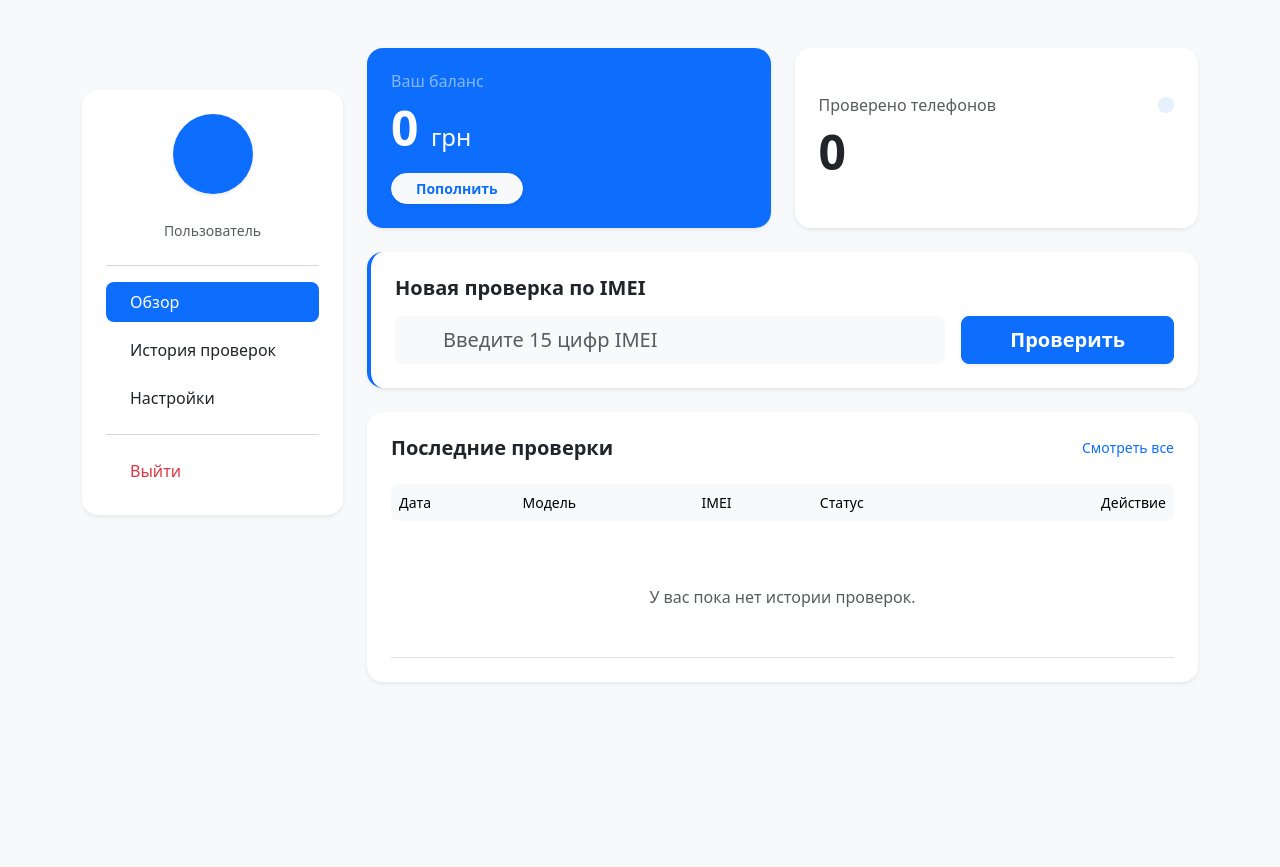
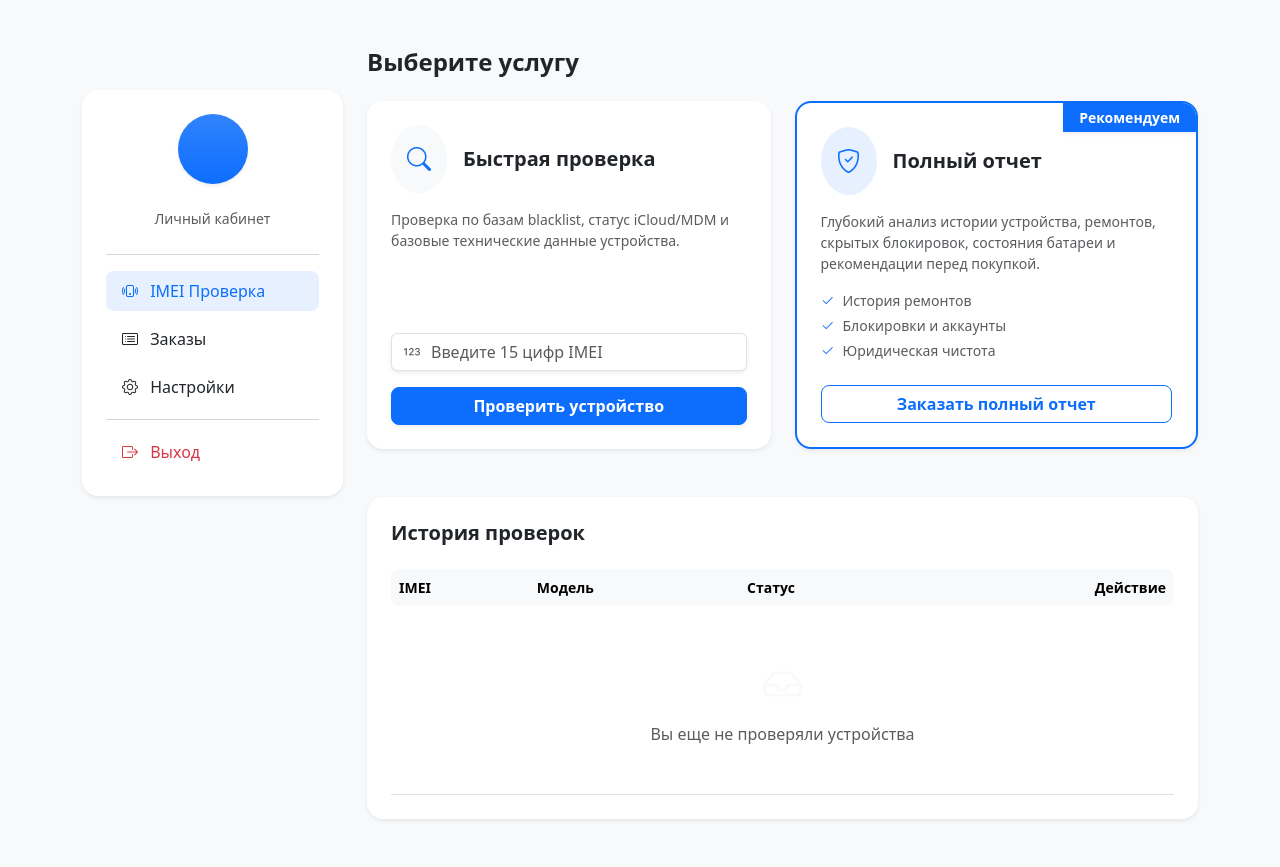
Before and after one commit to Sinfolke/PhoneCheckWebSite, a FastAPI app: template templates/dashboard.html in a window 1280 px wide. Before the commit the page ends 683 px from the top, so only its background shows below. Run offline with FastAPI, Linux system fonts and the light colour scheme; the template is opened without the code that fills it, so the values that code supplies are empty; parts of the project's set-up code (start-up, migrations or seed data) failed here and were passed over.

Commit message:
Better dashboard + full check page

```diff
--- a/main.py
+++ b/main.py
@@ -62,4 +62,10 @@ async def account_page(
         "request": request,
         "user": user
     })
+@app.get("/order/full-check")
+async def full_check_page(request: Request, user = Depends(hashing.user_by_jwt_token)):
+    return templates.TemplateResponse("full_check.html", {
+        "request": request,
+        "user": user
+    })
 app.include_router(routers.account.router)
--- a/models/account.py
+++ b/models/account.py
@@ -6,4 +6,5 @@ class User(Base):
 
     id = Column(Integer, primary_key=True, index=True)
     email = Column(String, unique=True, index=True, nullable=False)
+    name = Column(String, nullable=False)
     hashed_password = Column(String, nullable=False)
--- a/schemas/account.py
+++ b/schemas/account.py
@@ -2,6 +2,7 @@ from pydantic import BaseModel, EmailStr, ConfigDict
 
 class UserCreate(BaseModel):
     email: EmailStr
+    name: str
     password: str
 
 class UserResponse(BaseModel):
--- a/services/account.py
+++ b/services/account.py
@@ -24,7 +24,7 @@ async def register(us: UserCreate, db: AsyncSession):
     hashed_pwd = hashing.hash_password(us.password)
 
     # 3. Создаем объект пользователя (пароль в чистом виде забываем!)
-    new_user = User(email=us.email, hashed_password=hashed_pwd)
+    new_user = User(name=us.name, email=us.email, hashed_password=hashed_pwd)
 
     # 4. Сохраняем в базу данных
     db.add(new_user)
--- a/static/static.js
+++ b/static/static.js
@@ -7,3 +7,58 @@ document.addEventListener("DOMContentLoaded", function() {
         });
     }
 });
+document.addEventListener("DOMContentLoaded", function() {
+
+    const mapContainer = document.getElementById('map');
+
+    if (mapContainer) {
+        const poltavaCenter = [49.5895, 34.5513];
+        const map = L.map('map').setView(poltavaCenter, 13);
+
+        L.tileLayer('https://{s}.tile.openstreetmap.org/{z}/{x}/{y}.png', {
+            attribution: '&copy; OpenStreetMap contributors'
+        }).addTo(map);
+
+        const marker = L.marker(poltavaCenter, { draggable: true }).addTo(map);
+
+        function updateCoordinates(lat, lng) {
+            document.getElementById('lat').value = lat;
+            document.getElementById('lng').value = lng;
+        }
+
+        // Обновляем координаты, если маркер перетащили руками
+        marker.on('dragend', function(e) {
+            const position = marker.getLatLng();
+            updateCoordinates(position.lat, position.lng);
+        });
+
+        // Обновляем координаты и переносим маркер, если просто кликнули по карте
+        map.on('click', function(e) {
+            marker.setLatLng(e.latlng);
+            updateCoordinates(e.latlng.lat, e.latlng.lng);
+        });
+
+        // === НОВЫЙ КОД: ПОИСК ПО АДРЕСУ ===
+        // Проверяем, загрузился ли плагин поиска
+        if (L.Control.Geocoder) {
+            L.Control.geocoder({
+                defaultMarkGeocode: false, // Отключаем стандартный маркер плагина
+                placeholder: "Поиск адреса (например: Полтава, Центр)..." // Текст в строке поиска
+            })
+            .on('markgeocode', function(e) {
+                const center = e.geocode.center; // Получаем координаты найденного места
+                const bbox = e.geocode.bbox;     // Получаем границы места для масштабирования
+
+                // 1. Приближаем карту к найденному адресу
+                map.fitBounds(bbox);
+
+                // 2. Переносим наш синий маркер на этот адрес
+                marker.setLatLng(center);
+
+                // 3. Записываем новые координаты в скрытые input'ы формы
+                updateCoordinates(center.lat, center.lng);
+            })
+            .addTo(map); // Добавляем кнопку поиска на карту
+        }
+    }
+});
--- a/templates/base.html
+++ b/templates/base.html
@@ -4,18 +4,23 @@
     <meta charset="UTF-8">
     <meta name="viewport" content="width=device-width, initial-scale=1.0">
     <title>PhoneCheck</title>
-    <!-- Bootstrap CSS -->
+
     <link href="https://cdn.jsdelivr.net/npm/bootstrap@5.3.2/dist/css/bootstrap.min.css" rel="stylesheet">
-    <!-- Свой CSS -->
-    <link rel="stylesheet" href="/static/static.css">
+    <link rel="stylesheet" href="https://cdn.jsdelivr.net/npm/bootstrap-icons@1.11.3/font/bootstrap-icons.min.css">
+
+    <link rel="stylesheet" href="{{ url_for('static', path='static.css') }}">
+
+    {% block extra_head %}{% endblock %}
 </head>
 <body>
 
     {% block content %}{% endblock %}
 
-    <!-- Bootstrap JS и Popper -->
     <script src="https://cdn.jsdelivr.net/npm/bootstrap@5.3.2/dist/js/bootstrap.bundle.min.js"></script>
-    <!-- Свой JS -->
-    <script src="/static/static.js"></script>
+
+    {% block extra_scripts %}{% endblock %}
+
+    <script src="{{ url_for('static', path='static.js') }}"></script>
+
 </body>
 </html>
--- a/templates/dashboard.html
+++ b/templates/dashboard.html
@@ -3,36 +3,36 @@
 {% block content %}
 <div class="bg-light min-vh-100 py-5">
   <div class="container">
-    <div class="row">
+    <div class="row g-4"> <div class="col-lg-3">
+        <div class="card border-0 shadow-sm rounded-4 sticky-top" style="top: 90px;">
+          <div class="card-body p-4">
 
-      <div class="col-lg-3 mb-4 mb-lg-0">
-        <div class="card border-0 shadow-sm rounded-4 sticky-top" style="top: 90px;">
-          <div class="card-body text-center p-4">
-
-            <div class="bg-primary text-white rounded-circle d-inline-flex align-items-center justify-content-center mb-3 shadow-sm" style="width: 80px; height: 80px; font-size: 2.5rem; fw-bold">
-              {{ user.email[:1] | upper }}
+            <div class="text-center mb-4">
+              <div class="bg-primary bg-gradient text-white rounded-circle d-inline-flex align-items-center justify-content-center mb-3 shadow-sm"
+                   style="width: 70px; height: 70px; font-size: 2rem;">
+                {{ user.email[:1] | upper }}
+              </div>
+              <h6 class="fw-bold text-dark mb-0">{{ user.email }}</h6>
+              <small class="text-muted">Личный кабинет</small>
             </div>
-
-            <h5 class="fw-bold text-dark mb-1">{{ user.email }}</h5>
-            <p class="text-muted small mb-4">Пользователь</p>
 
             <hr class="text-muted opacity-25">
 
-            <div class="nav flex-column nav-pills text-start gap-2">
-              <a class="nav-link active rounded-3 py-2 px-3 fw-medium" href="/dashboard">
-                <i class="bi bi-grid me-2"></i> Обзор
+            <div class="nav flex-column gap-2">
+              <a href="/dashboard" class="nav-link active bg-primary bg-opacity-10 text-primary rounded-3 fw-medium px-3 py-2">
+                <i class="bi bi-phone-vibrate me-2"></i> IMEI Проверка
               </a>
-              <a class="nav-link text-dark rounded-3 py-2 px-3 fw-medium hover-bg-light" href="/dashboard/history">
-                <i class="bi bi-clock-history me-2"></i> История проверок
+              <a href="/dashboard/orders" class="nav-link text-dark rounded-3 fw-medium px-3 py-2 hover-bg-light">
+                <i class="bi bi-card-list me-2"></i> Заказы
               </a>
-              <a class="nav-link text-dark rounded-3 py-2 px-3 fw-medium hover-bg-light" href="/dashboard/settings">
+              <a href="/dashboard/settings" class="nav-link text-dark rounded-3 fw-medium px-3 py-2 hover-bg-light">
                 <i class="bi bi-gear me-2"></i> Настройки
               </a>
 
-              <hr class="text-muted opacity-25 my-2">
+              <hr class="text-muted opacity-25 my-1">
 
-              <a class="nav-link text-danger rounded-3 py-2 px-3 fw-medium hover-bg-light" href="/logout">
-                <i class="bi bi-box-arrow-right me-2"></i> Выйти
+              <a href="/logout" class="nav-link text-danger rounded-3 fw-medium px-3 py-2 hover-bg-light">
+                <i class="bi bi-box-arrow-right me-2"></i> Выход
               </a>
             </div>
 
@@ -42,97 +42,151 @@
 
       <div class="col-lg-9">
 
-        <div class="row g-4 mb-4">
+        <h4 class="fw-bold mb-4 text-dark">Выберите услугу</h4>
+
+        <div class="row g-4 mb-5">
           <div class="col-md-6">
-            <div class="card border-0 shadow-sm rounded-4 h-100 bg-primary text-white overflow-hidden position-relative">
-              <div class="card-body p-4">
-                <h6 class="text-white-50 mb-2 fw-normal">Ваш баланс</h6>
-                <h1 class="display-5 fw-bold mb-0">{{ user.balance | default('0') }} <span class="fs-4 fw-normal">грн</span></h1>
-                <button class="btn btn-light btn-sm rounded-pill px-4 mt-3 fw-bold text-primary shadow-sm">Пополнить</button>
+            <div class="card border-0 shadow-sm rounded-4 h-100 hover-shadow transition-all">
+              <div class="card-body p-4 d-flex flex-column">
+                <div class="d-flex align-items-center mb-3">
+                  <div class="bg-light text-primary rounded-circle p-3 me-3">
+                    <i class="bi bi-search fs-4"></i>
+                  </div>
+                  <h5 class="fw-bold mb-0">Быстрая проверка</h5>
+                </div>
+                <p class="text-muted small mb-4 flex-grow-1">
+                  Проверка по базам blacklist, статус iCloud/MDM и базовые технические данные устройства.
+                </p>
+
+                <form action="/api/check" method="POST">
+                  <div class="input-group mb-3 shadow-sm rounded-3">
+                    <span class="input-group-text bg-white border-end-0 text-muted" id="basic-addon1">
+                      <i class="bi bi-123"></i>
+                    </span>
+                    <input type="text"
+                           class="form-control border-start-0 ps-0"
+                           name="imei"
+                           placeholder="Введите 15 цифр IMEI"
+                           pattern="\d{15}"
+                           maxlength="15"
+                           required>
+                  </div>
+                  <button class="btn btn-primary w-100 rounded-3 fw-bold shadow-sm">
+                    Проверить устройство
+                  </button>
+                </form>
               </div>
-              <i class="bi bi-wallet2 position-absolute opacity-25" style="font-size: 8rem; right: -20px; bottom: -30px;"></i>
             </div>
           </div>
 
           <div class="col-md-6">
-            <div class="card border-0 shadow-sm rounded-4 h-100">
-              <div class="card-body p-4 d-flex flex-column justify-content-center">
-                <div class="d-flex justify-content-between align-items-center mb-2">
-                  <h6 class="text-muted mb-0 fw-normal">Проверено телефонов</h6>
-                  <div class="bg-primary bg-opacity-10 text-primary rounded-circle p-2">
-                    <i class="bi bi-phone-check fs-4"></i>
+            <div class="card border-primary border-2 shadow-sm rounded-4 h-100 position-relative overflow-hidden">
+              <div class="position-absolute top-0 end-0 bg-primary text-white px-3 py-1 rounded-bottom-start-3 small fw-bold shadow-sm">
+                Рекомендуем
+              </div>
+              <div class="card-body p-4 d-flex flex-column justify-content-between">
+                <div>
+                  <div class="d-flex align-items-center mb-3">
+                    <div class="bg-primary bg-opacity-10 text-primary rounded-circle p-3 me-3">
+                      <i class="bi bi-shield-check fs-4"></i>
+                    </div>
+                    <h5 class="fw-bold mb-0">Полный отчет</h5>
                   </div>
+                  <p class="text-muted small mb-3">
+                    Глубокий анализ истории устройства, ремонтов, скрытых блокировок, состояния батареи и рекомендации перед покупкой.
+                  </p>
+                  <ul class="list-unstyled small text-muted mb-4">
+                    <li class="mb-1"><i class="bi bi-check2 text-primary me-2"></i>История ремонтов</li>
+                    <li class="mb-1"><i class="bi bi-check2 text-primary me-2"></i>Блокировки и аккаунты</li>
+                    <li class="mb-1"><i class="bi bi-check2 text-primary me-2"></i>Юридическая чистота</li>
+                  </ul>
                 </div>
-                <h1 class="display-5 fw-bold text-dark mb-0">{{ checks_count | default('0') }}</h1>
+
+                <a href="/order/full-check" class="btn btn-outline-primary w-100 rounded-3 fw-bold">
+                  Заказать полный отчет
+                </a>
               </div>
             </div>
           </div>
         </div>
 
-        <div class="card border-0 shadow-sm rounded-4 mb-4 border-start border-primary border-4">
+        {% if last_check %}
+        <div class="card border-0 shadow-sm rounded-4 mb-4 bg-white">
           <div class="card-body p-4">
-            <h5 class="fw-bold mb-3 text-dark">Новая проверка по IMEI</h5>
-            <form action="/api/check" method="POST" class="d-flex flex-column flex-md-row gap-3">
-              <div class="flex-grow-1 position-relative">
-                <i class="bi bi-search position-absolute top-50 translate-middle-y ms-3 text-muted"></i>
-                <input type="text" class="form-control form-control-lg rounded-3 ps-5 bg-light border-0" name="imei" placeholder="Введите 15 цифр IMEI" required pattern="\d{15}">
+            <h5 class="fw-bold mb-4 text-dark">Последняя проверка</h5>
+
+            <div class="d-flex justify-content-between align-items-center flex-wrap bg-light p-3 rounded-4 border">
+              <div class="d-flex align-items-center mb-2 mb-sm-0">
+                <div class="bg-white rounded-circle p-2 shadow-sm me-3">
+                  <i class="bi bi-phone text-secondary fs-4"></i>
+                </div>
+                <div>
+                  <h6 class="fw-bold text-dark mb-0">{{ last_check.model }}</h6>
+                  <span class="text-muted small font-monospace">{{ last_check.imei }}</span>
+                </div>
               </div>
-              <button type="submit" class="btn btn-primary btn-lg rounded-3 px-5 fw-bold shadow-sm">
-                Проверить
-              </button>
-            </form>
+
+              <div class="d-flex align-items-center gap-3">
+                {% if last_check.status == 'clean' %}
+                  <span class="badge bg-success bg-opacity-10 text-success border border-success border-opacity-25 px-3 py-2 rounded-pill"><i class="bi bi-check-circle me-1"></i> Чистый</span>
+                {% elif last_check.status == 'warning' %}
+                  <span class="badge bg-warning bg-opacity-10 text-warning border border-warning border-opacity-25 px-3 py-2 rounded-pill"><i class="bi bi-exclamation-triangle me-1"></i> Риски</span>
+                {% else %}
+                  <span class="badge bg-danger bg-opacity-10 text-danger border border-danger border-opacity-25 px-3 py-2 rounded-pill"><i class="bi bi-x-octagon me-1"></i> Проблема</span>
+                {% endif %}
+
+                <a href="/report/{{ last_check.id }}" class="btn btn-sm btn-primary rounded-pill px-3">
+                  Смотреть
+                </a>
+              </div>
+            </div>
           </div>
         </div>
+        {% endif %}
 
         <div class="card border-0 shadow-sm rounded-4">
           <div class="card-body p-4">
-            <div class="d-flex justify-content-between align-items-center mb-4">
-              <h5 class="fw-bold text-dark mb-0">Последние проверки</h5>
-              <a href="/dashboard/history" class="text-decoration-none small text-primary fw-medium">Смотреть все</a>
-            </div>
+            <h5 class="fw-bold mb-4 text-dark">История проверок</h5>
 
             <div class="table-responsive">
               <table class="table table-hover align-middle mb-0">
                 <thead class="table-light text-muted small">
                   <tr>
-                    <th class="fw-medium border-0 rounded-start-3">Дата</th>
-                    <th class="fw-medium border-0">Модель</th>
-                    <th class="fw-medium border-0">IMEI</th>
-                    <th class="fw-medium border-0">Статус</th>
-                    <th class="fw-medium border-0 rounded-end-3 text-end">Действие</th>
+                    <th class="rounded-start-3 border-0">IMEI</th>
+                    <th class="border-0">Модель</th>
+                    <th class="border-0">Статус</th>
+                    <th class="rounded-end-3 border-0 text-end">Действие</th>
                   </tr>
                 </thead>
+
                 <tbody class="border-top-0">
-
                   {% for check in recent_checks %}
                   <tr>
-                    <td class="text-muted small py-3">{{ check.date }}</td>
-                    <td class="fw-bold text-dark">{{ check.model }}</td>
-                    <td>
-                      <span class="badge bg-light text-secondary border px-2 py-1 font-monospace fs-6">{{ check.imei }}</span>
-                    </td>
+                    <td><span class="badge bg-light text-dark border font-monospace px-2 py-1">{{ check.imei }}</span></td>
+                    <td class="fw-medium">{{ check.model }}</td>
                     <td>
                       {% if check.status == 'clean' %}
-                        <span class="badge bg-success bg-opacity-10 text-success px-3 py-2 rounded-pill"><i class="bi bi-shield-check me-1"></i> Чистый</span>
+                        <span class="text-success small fw-bold"><i class="bi bi-circle-fill me-1" style="font-size: 8px;"></i> OK</span>
                       {% elif check.status == 'warning' %}
-                        <span class="badge bg-warning bg-opacity-10 text-warning px-3 py-2 rounded-pill"><i class="bi bi-exclamation-triangle me-1"></i> Внимание</span>
+                        <span class="text-warning small fw-bold"><i class="bi bi-circle-fill me-1" style="font-size: 8px;"></i> Риск</span>
                       {% else %}
-                        <span class="badge bg-danger bg-opacity-10 text-danger px-3 py-2 rounded-pill"><i class="bi bi-x-octagon me-1"></i> Проблема</span>
+                        <span class="text-danger small fw-bold"><i class="bi bi-circle-fill me-1" style="font-size: 8px;"></i> Блок</span>
                       {% endif %}
                     </td>
                     <td class="text-end">
-                      <a href="/report/{{ check.id }}" class="btn btn-sm btn-outline-primary rounded-pill px-3 fw-medium">Отчет</a>
+                      <a href="/report/{{ check.id }}" class="btn btn-sm btn-light text-primary fw-medium rounded-pill px-3">
+                        Открыть
+                      </a>
                     </td>
                   </tr>
                   {% else %}
                   <tr>
-                    <td colspan="5" class="text-center py-5 text-muted">
-                      <div class="display-1 text-light mb-3"><i class="bi bi-inbox"></i></div>
-                      <p class="mb-0">У вас пока нет истории проверок.</p>
+                    <td colspan="4" class="text-center text-muted py-5">
+                      <i class="bi bi-inbox fs-1 d-block mb-2 text-light"></i>
+                      Вы еще не проверяли устройства
                     </td>
                   </tr>
                   {% endfor %}
-
                 </tbody>
               </table>
             </div>
--- a/templates/main.html
+++ b/templates/main.html
@@ -153,7 +153,7 @@
                 </div>
             </div>
 
-            <a href="/login" class="btn btn-primary btn-lg rounded-pill px-5 w-100 py-3 fw-bold shadow-sm">
+            <a href="/account" class="btn btn-primary btn-lg rounded-pill px-5 w-100 py-3 fw-bold shadow-sm">
               {{ t.pricing.btn_order }}
             </a>
 
```
Also changed, not shown: routers/account.py (+4 -3 lines), templates/full_check.html (added, +148 -0 lines), utils/hashing.py (+7 -12 lines).
